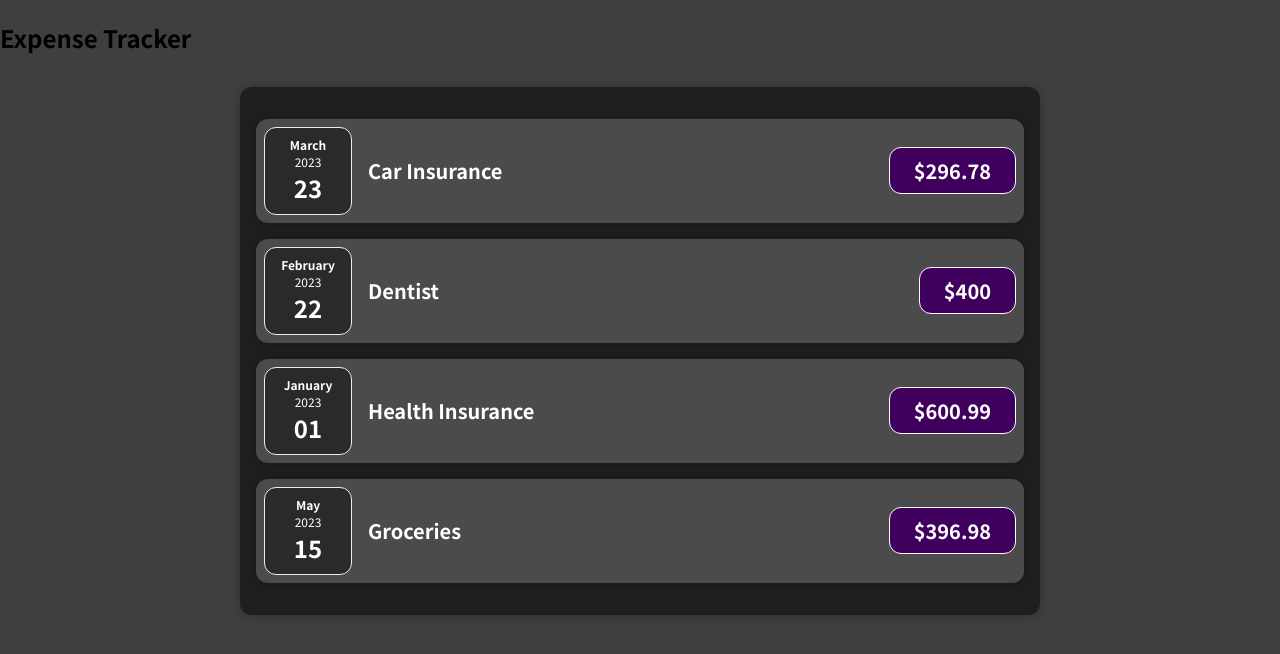
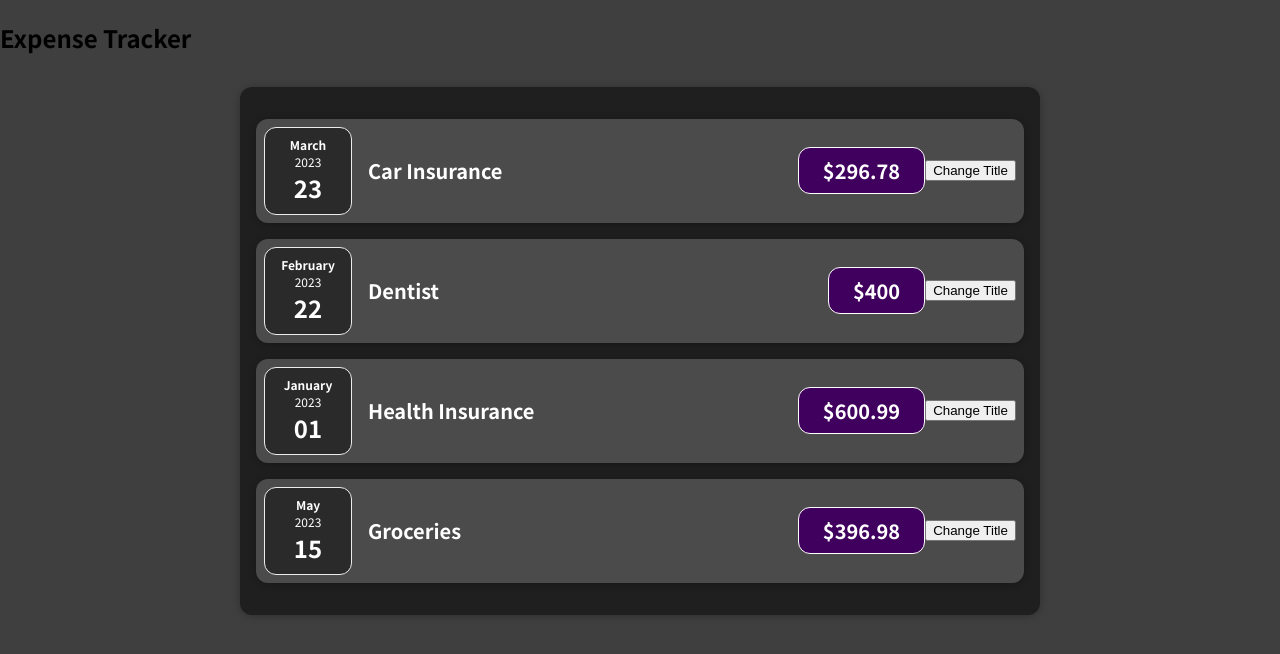
Before and after one commit to Pangolynn/react-expenses, a React (Create React App) app: page / in a window 1280 px wide. Shown: the top 654 px of the page. Built offline with nearby package versions, Linux system fonts and the light colour scheme.

Commit message:
Added state to expenseitem component

```diff
--- a/src/components/Expenses/ExpenseItem.js
+++ b/src/components/Expenses/ExpenseItem.js
@@ -1,15 +1,23 @@
+import { useState } from "react";
+
 import ExpenseDate from "./ExpenseDate";
 import Card from "../UI/Card";
 import "./ExpenseItem.css";
 
 const ExpenseItem = (props) => {
+  const [title, setTitle] = useState(props.title);
+
+  const clickHandler = () => {
+    setTitle("Updated");
+  };
   return (
     <Card className="expense-item">
       <ExpenseDate date={props.date} />
       <div className="expense-item__description">
-        <h2>{props.title}</h2>
+        <h2>{title}</h2>
         <div className="expense-item__price">${props.amount}</div>
       </div>
+      <button onClick={clickHandler}>Change Title</button>
     </Card>
   );
 };
```
